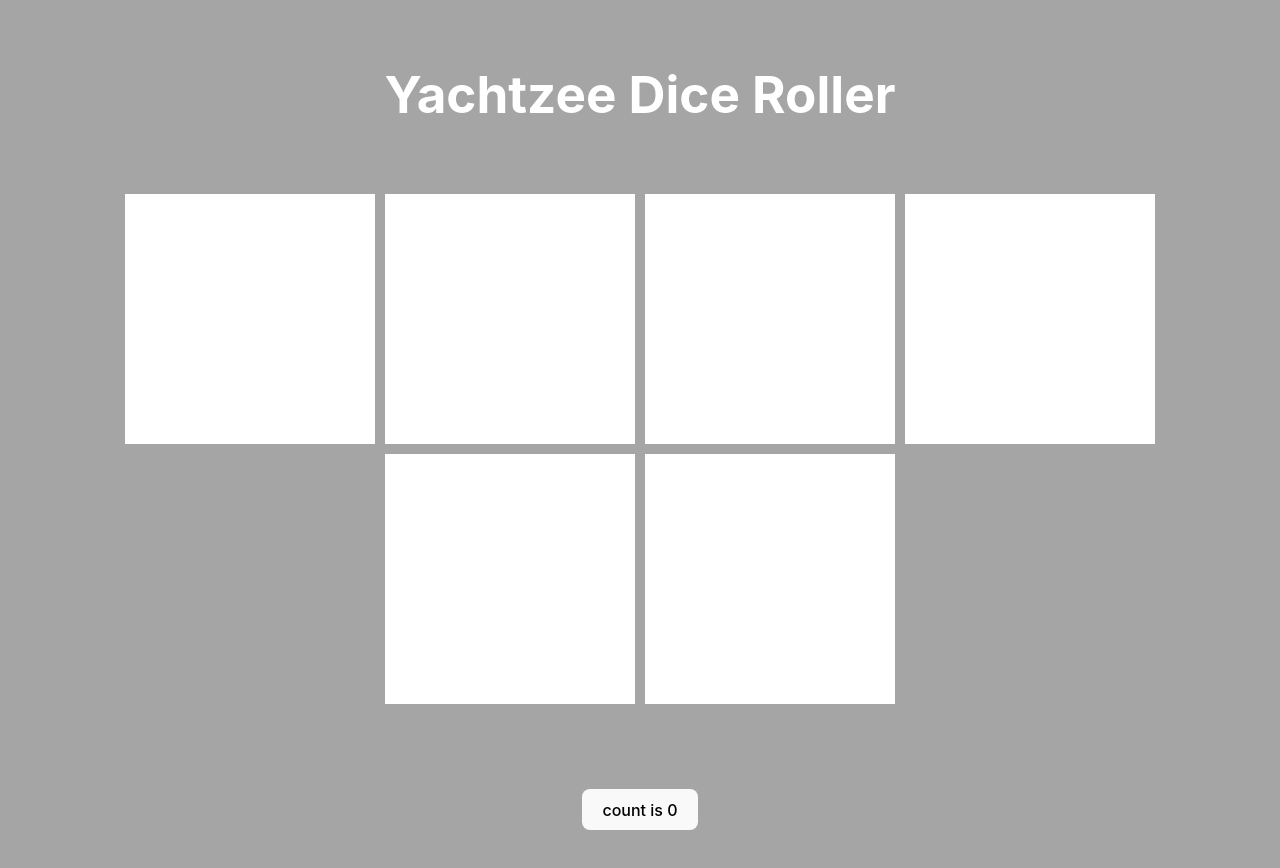
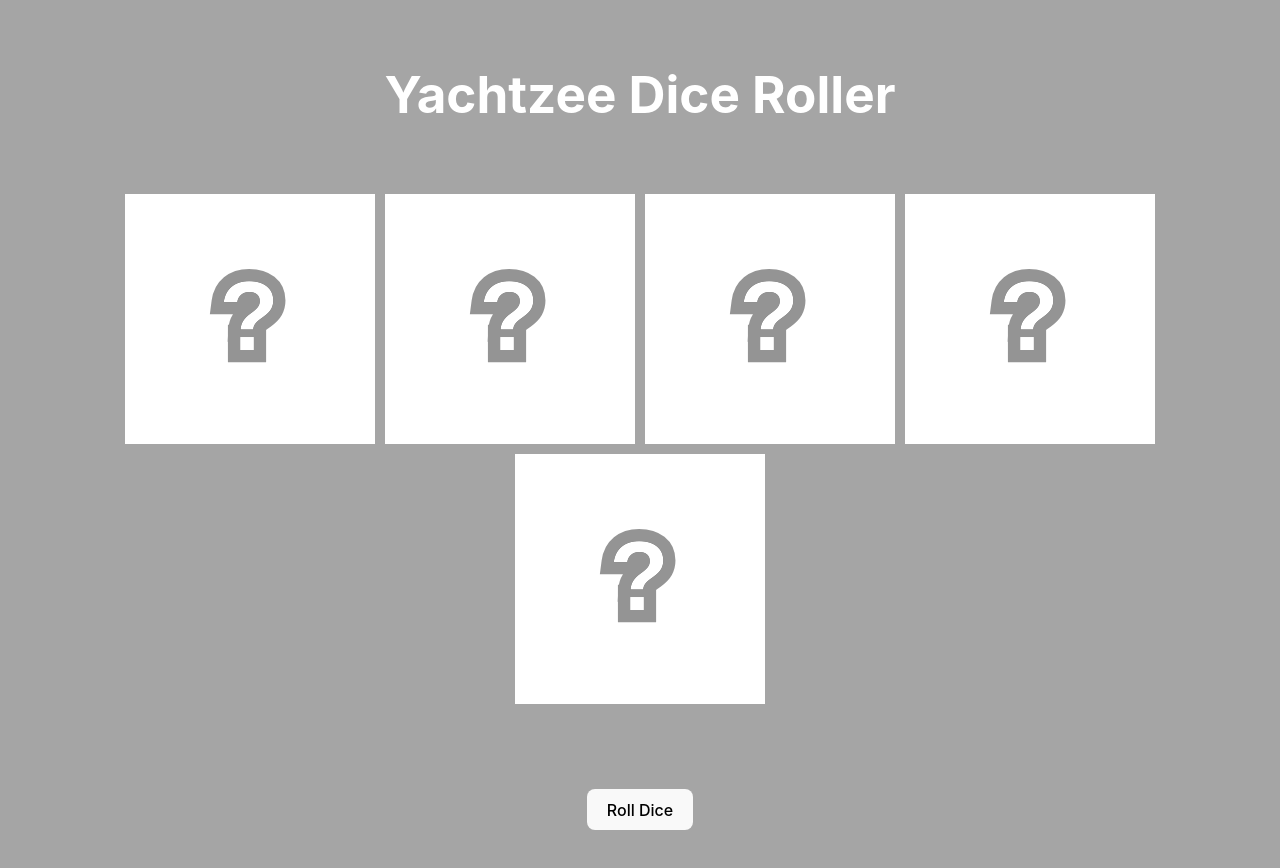
Before and after one commit to chriskstaton/SIXXES, a React (Vite) app in the folder yachtzee/: page / in a window 1280 px wide. Shown: the top 868 px of the page. Built offline with nearby package versions, Linux system fonts and the light colour scheme.

Commit message:
add unknown initial roll

```diff
--- a/yachtzee/src/App.tsx
+++ b/yachtzee/src/App.tsx
@@ -7,9 +7,29 @@ import Dice3 from "../src/images/dice3.svg";
 import Dice4 from "../src/images/dice4.svg";
 import Dice5 from "../src/images/dice5.svg";
 import Dice6 from "../src/images/dice6.svg";
+import Dice7 from "../src/images/dice7.svg";
 
 function App() {
-	const [count, setCount] = useState(0);
+	const diceImages = [Dice1, Dice2, Dice3, Dice4, Dice5, Dice6, Dice7];
+
+	var [image1, setImage1] = useState(diceImages[6]);
+	var [image2, setImage2] = useState(diceImages[6]);
+	var [image3, setImage3] = useState(diceImages[6]);
+	var [image4, setImage4] = useState(diceImages[6]);
+	var [image5, setImage5] = useState(diceImages[6]);
+
+	const rollDice = () => {
+		var randomNumber1 = Math.floor(Math.random() * 6);
+		var randomNumber2 = Math.floor(Math.random() * 6);
+		var randomNumber3 = Math.floor(Math.random() * 6);
+		var randomNumber4 = Math.floor(Math.random() * 6);
+		var randomNumber5 = Math.floor(Math.random() * 6);
+		setImage1(diceImages[randomNumber1]);
+		setImage2(diceImages[randomNumber2]);
+		setImage3(diceImages[randomNumber3]);
+		setImage4(diceImages[randomNumber4]);
+		setImage5(diceImages[randomNumber5]);
+	};
 
 	return (
 		<div className="App">
@@ -17,18 +37,15 @@ function App() {
 			<h1>Yachtzee Dice Roller</h1>
 
 			<div className="container">
-				<div className="square"></div>
-				<div className="square"></div>
-				<div className="square"></div>
-				<div className="square"></div>
-				<div className="square"></div>
-				<div className="square"></div>
+				<img className="square" src={image1} />
+				<img className="square" src={image2} />
+				<img className="square" src={image3} />
+				<img className="square" src={image4} />
+				<img className="square" src={image5} />
 			</div>
 
 			<div className="card">
-				<button onClick={() => setCount((count) => count + 1)}>
-					count is {count}
-				</button>
+				<button onClick={rollDice}>Roll Dice</button>
 			</div>
 		</div>
 	);
```
Also changed, not shown: yachtzee/src/images/dice7.svg (added).
